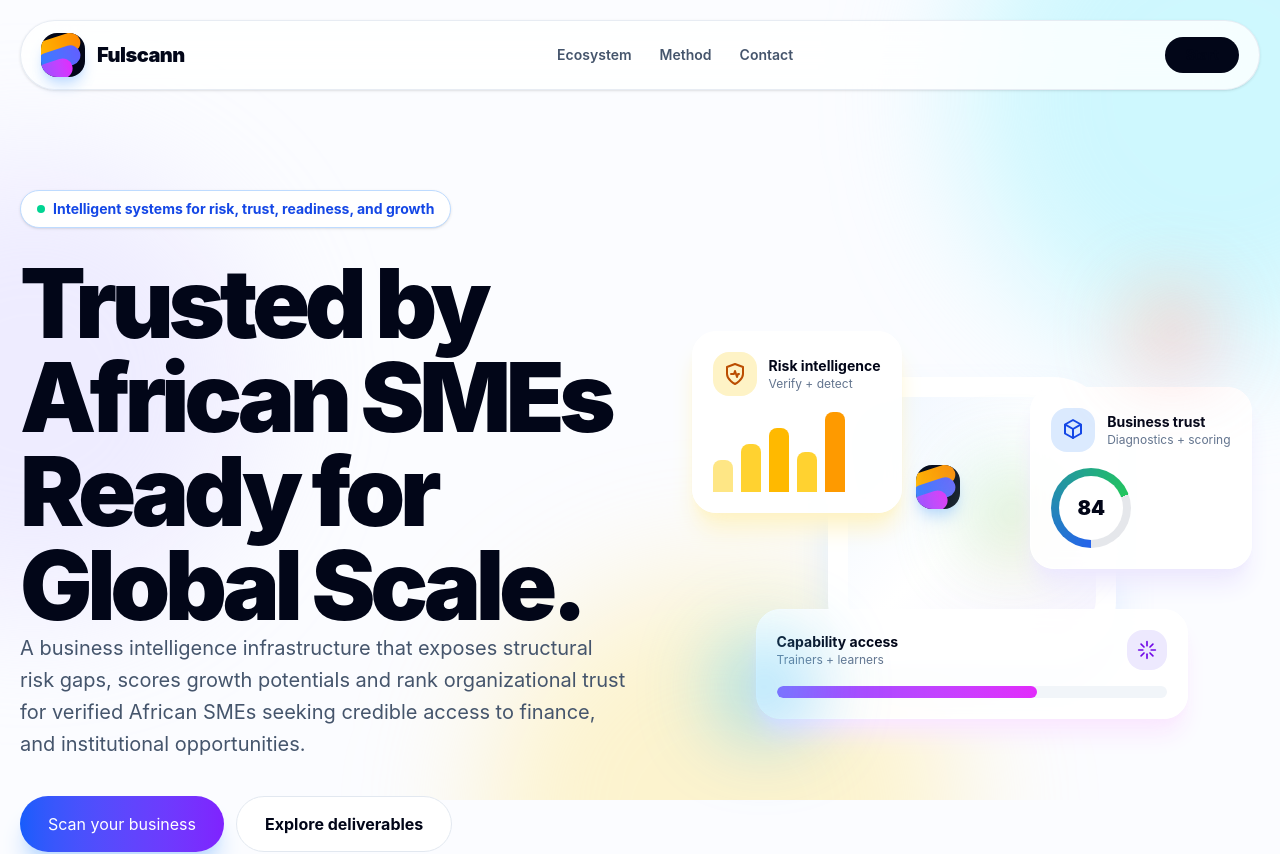
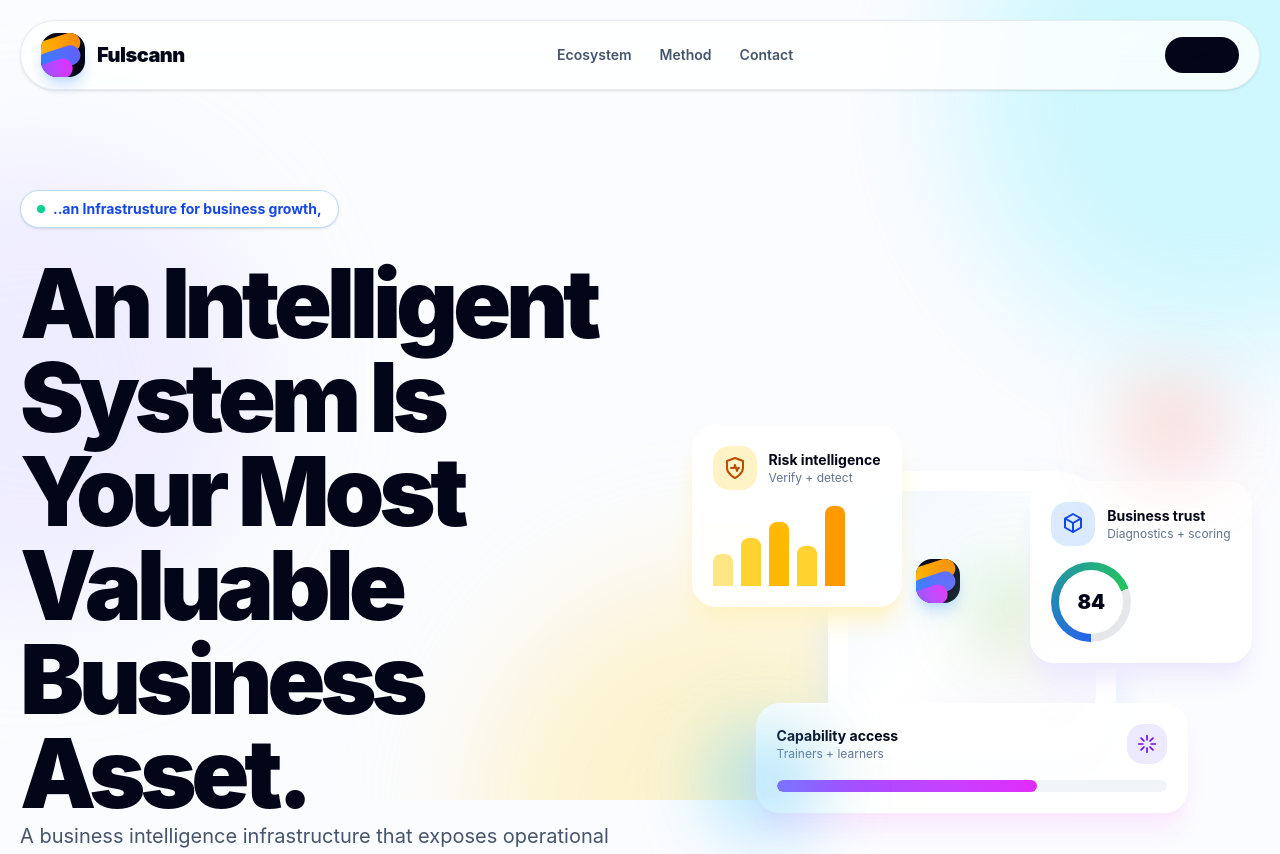
Before and after one commit to nexxintel-tech/fulscann-site, a React (Vite) app: page / in a window 1280 px wide. Shown: the top 854 px of the page. Built offline with nearby package versions, Linux system fonts and the light colour scheme.

Commit message:
Home page refined

```diff
--- a/src/FulscannInterface.jsx
+++ b/src/FulscannInterface.jsx
@@ -482,15 +482,15 @@ export default function FulscannInterface() {
             <motion.div initial={{ opacity: 0, y: 24 }} animate={{ opacity: 1, y: 0 }} transition={{ duration: 0.7 }}>
               <div className="mb-7 inline-flex items-center gap-2 rounded-full border border-blue-200 bg-white px-4 py-2 text-sm font-bold text-blue-700 shadow-sm">
                 <span className="h-2 w-2 rounded-full bg-emerald-400" />
-                Intelligent systems for risk, trust, readiness, and growth
+                ..an Infrastrusture for business growth,
               </div>
 
               <h1 className="max-w-4xl text-5xl font-black leading-[0.98] tracking-[-0.055em] text-slate-950 md:text-7xl lg:text-8xl">
-                Trusted by African SMEs Ready for Global Scale.
+                An Intelligent System Is Your Most Valuable Business Asset.
               </h1>
 
               <p className="mt-7 max-w-2xl text-lg leading-8 text-slate-600 md:text-xl">
-                A business intelligence infrastructure that exposes structural risk gaps, scores growth potentials and rank organizational trust for verified African SMEs seeking credible access to finance, and institutional opportunities.
+                A business intelligence infrastructure that exposes operational risk gaps, scores growth potentials and rank organizational trust for verified African SMEs seeking credible access to institutional opportunities.
               </p>
 
               <div className="mt-9 flex flex-col gap-3 sm:flex-row">
```
